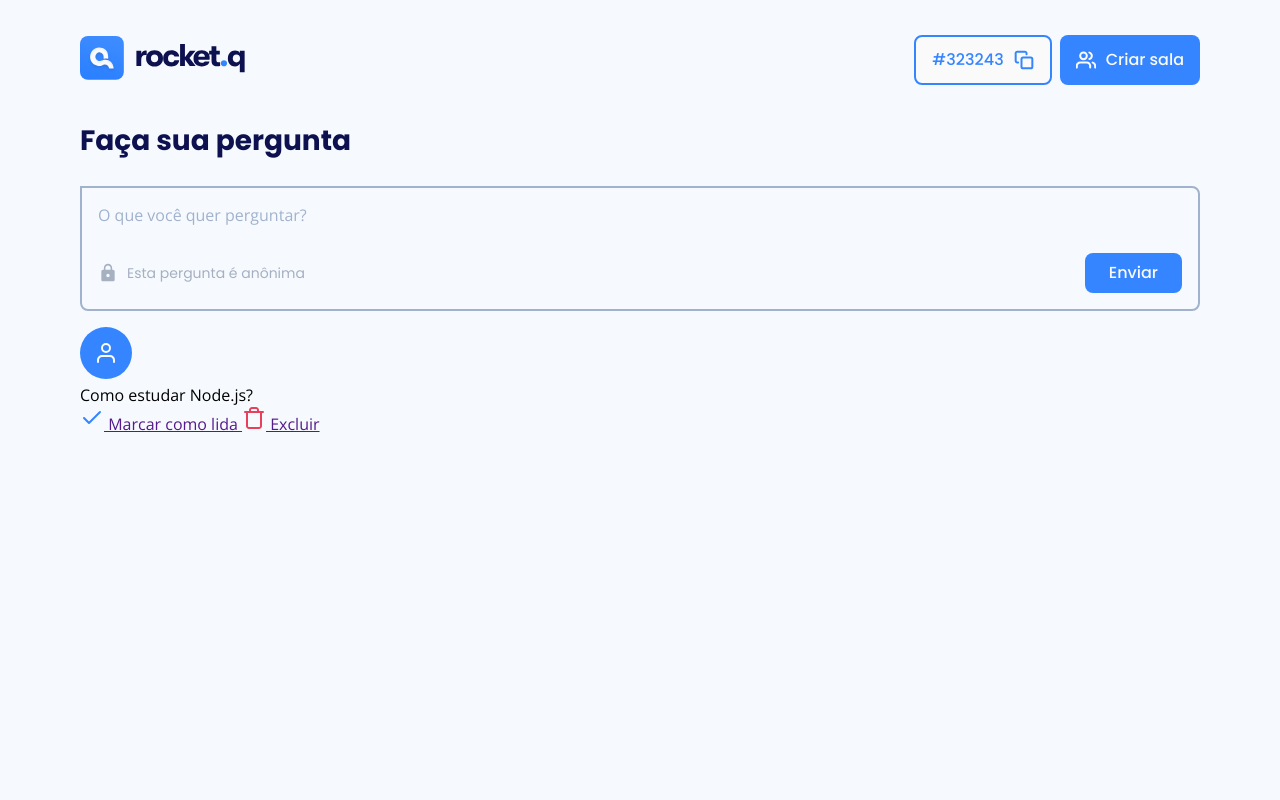
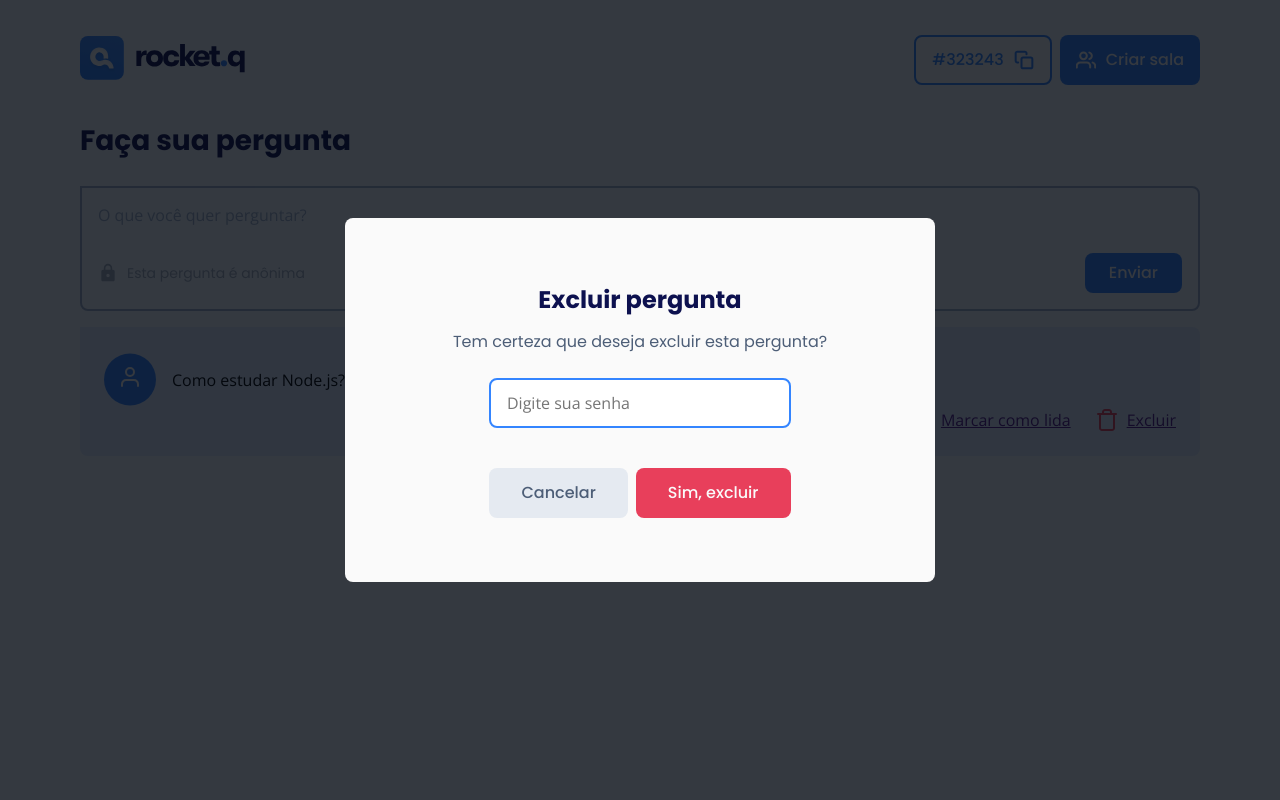
Before and after one commit to gabrielgerm/rocket-q, a web app: file room.html in a window 1280 px wide. Run offline with its HTML, style and script files only (its server is not run), Linux system fonts and the light colour scheme.

Commit message:
nlw day 3

```diff
--- a/room.html
+++ b/room.html
@@ -8,7 +8,7 @@
 
     <link rel="stylesheet" href="style/global.css">
     <link rel="stylesheet" href="style/room.css">
-    <link rel="preconnect" href="https://fonts.googleapis.com">
+    <link rel="stylesheet" href="style/modal.css">
     <link rel="preconnect" href="https://fonts.googleapis.com">
     <link rel="preconnect" href="https://fonts.gstatic.com" crossorigin>
     <link href="https://fonts.googleapis.com/css2?family=Open+Sans&family=Poppins:wght@400;500;700&display=swap" rel="stylesheet">
@@ -58,7 +58,7 @@
                     <div class="question-wrapper">
                         <div class="question-content">
                             <div class="user">
-                                <img src="assets/avatar.svg" alt="Avatar">
+                                <img src="assets/user.svg" alt="Avatar">
                             </div>
 
                             <div class="question">
@@ -80,5 +80,23 @@
                 </div>
             </section>
         </main>
+    </div>
+
+    <div class="modal-wrapper">
+        <div class="modal">
+            <h2>Excluir pergunta</h2>
+            <p>Tem certeza que deseja excluir esta pergunta?</p>
+
+            <form action="">
+                <label for="password" class="sr-only">Digite sua senha</label>
+                <input type="password" id="password" name="password" placeholder="Digite sua senha">
+
+                <div class="buttons">
+                    <div class="button grey">Cancelar</div>
+                    <button class="red">Sim, excluir</button>
+                </div>
+            </form>
+        </div>
+    </div>
 </body>
 </html>
--- a/style/global.css
+++ b/style/global.css
@@ -2,6 +2,8 @@
     margin: 0;
     padding: 0;
     box-sizing: border-box;
+    border: none;
+    outline: none;
 }
 
 html {
@@ -84,6 +86,16 @@ button.outlined, .button.outlined {
     border: .2rem solid var(--blue);
 }
 
+button.red, .button.red {
+    background: var(--red);
+    color: var(--white);
+}
+
+button.grey, .button.grey {
+    background: var(--grey-light);
+    color: var(--grey-dark);
+}
+
 .content header {
     width: 80%;
     margin: 3.5rem auto;
--- /dev/null
+++ b/style/modal.css
@@ -0,0 +1,53 @@
+.modal-wrapper {
+    position: fixed;
+    width: 100vw;
+    height: 100vh;
+    top: 0;
+    left: 0;
+    display: flex;
+    background: rgba(4, 9, 17, .8);
+}
+
+.modal-wrapper .modal {
+    width: min(59rem, 90%);
+    background: var(--white);
+    margin: auto;
+    border-radius: .8rem;
+    font-family: 'Poppins', sans-serif;
+    text-align: center;
+    padding: 6.4rem;
+}
+
+.modal-wrapper .modal h2 {
+    font-size: 2.4rem;
+    font-weight: 700;
+    color: var(--black);
+    margin-bottom: 1.2rem;
+}
+
+.modal-wrapper .modal p {
+    margin-bottom: 2.4rem;
+    color: var(--grey-dark);
+}
+
+.modal-wrapper .modal input {
+    margin-bottom: 4rem;
+    padding: 1.3rem 1.6rem;
+    border: .2rem solid var(--blue);
+    width: min(70%, 30.2rem);
+}
+
+.modal-wrapper .modal .buttons {
+    display: flex;
+    align-items: center;
+    justify-content: center;
+}
+
+.modal-wrapper .modal .buttons > .button {
+    margin-right: .8rem;
+}
+
+.modal-wrapper .modal .buttons > button,
+.modal-wrapper .modal .buttons > .button {
+    padding: 1.3rem 3.2rem;
+}
--- a/style/room.css
+++ b/style/room.css
@@ -59,7 +59,6 @@
     resize: none;
     background: transparent;
     width: 100%;
-    border: none;
     color: red;
 }
 
@@ -91,3 +90,52 @@
     padding: .8rem 2.4rem;
     line-height: 2.4rem;
 }
+
+.question-wrapper {
+    background: var(--light-blue);
+    margin-bottom: .8rem;
+    border-radius: 0 .8rem .8rem .8rem;
+    padding: 2.4rem;
+}
+
+.question-wrapper .question-content,
+.question-wrapper .actions > a {
+    display: flex;
+    align-items: center;
+}
+
+.question-wrapper .question-content .user {
+    background: var(--blue);
+    clip-path: circle();
+    padding: 1.4rem;
+}
+
+.question-wrapper .question-content p {
+    margin-left: 1.6rem;
+    word-break: break-word;
+    display: flex;
+    align-items: center;
+    min-height: 5.5rem;
+}
+
+.question-wrapper .actions {
+    display: flex;
+    align-items: center;
+    justify-content: flex-end;
+}
+
+.question-wrapper .actions > a > img {
+    margin-right: .8rem;
+}
+
+.question-wrapper .actions > a + a {
+    margin-left: 2.4rem;
+}
+
+.question-wrapper.read {
+    background: rgba(77, 94, 119, .1);
+}
+
+.question-wrapper.read .question-content .user {
+    background: var(--grey-blue);
+}
```
Also changed, not shown: assets/user.svg (added).
